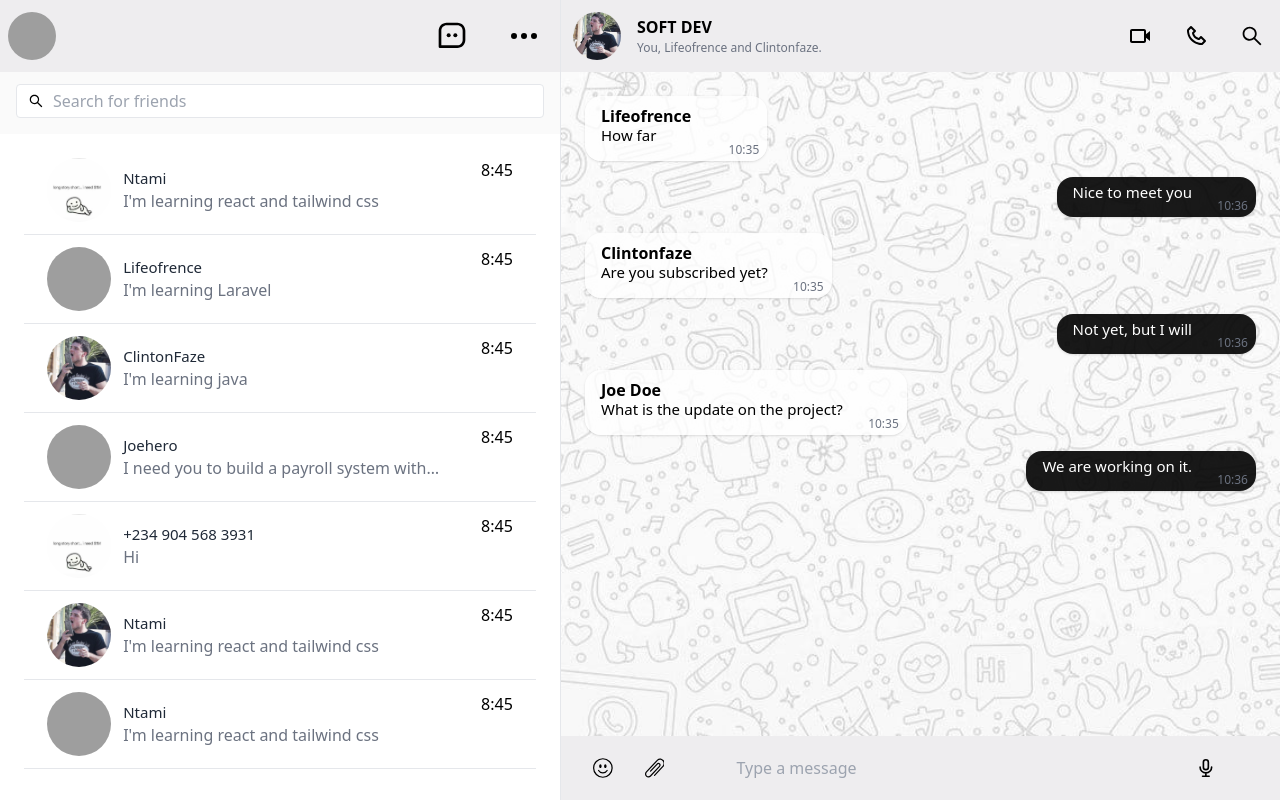
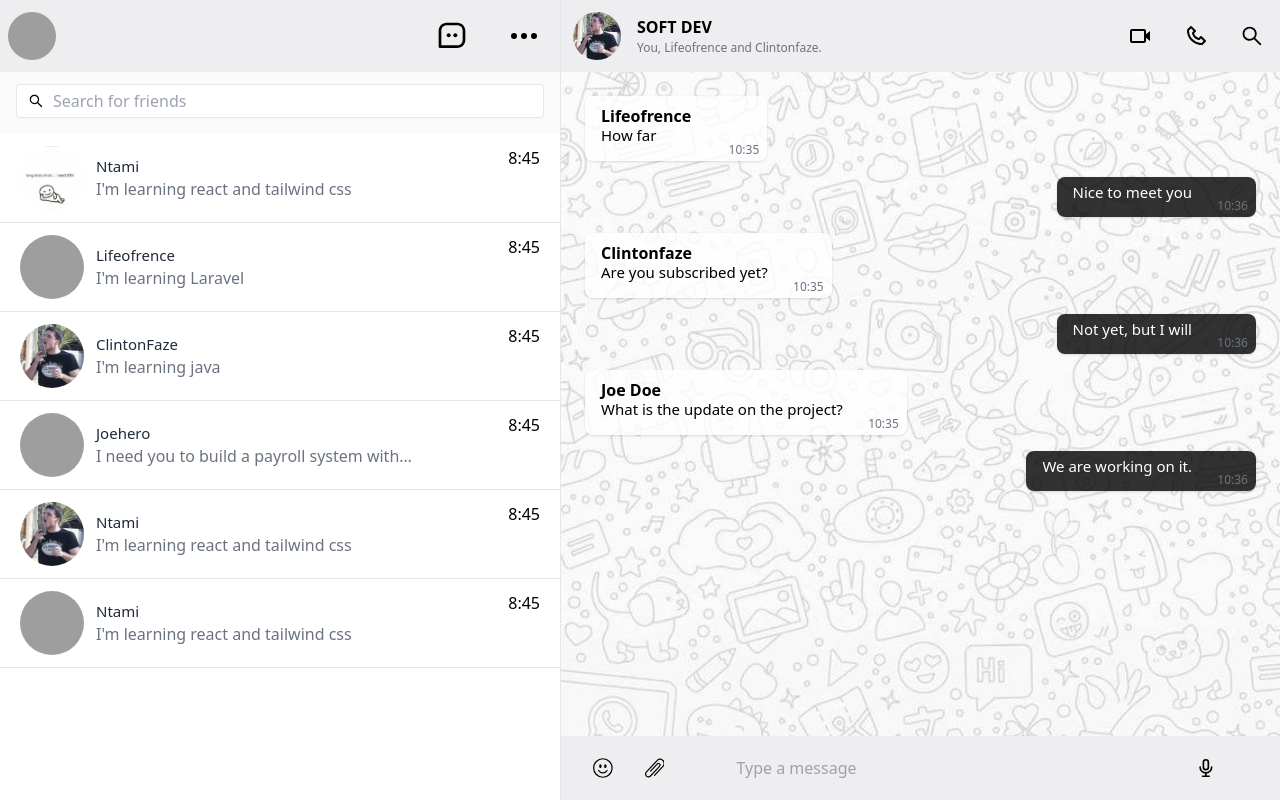
Before and after one commit to ntamiegbe/whatsapp-clone, a React (Vite) app: page / in a window 1280 px wide. Built offline with nearby package versions, Linux system fonts and the light colour scheme; grey boxes are pictures that could not be loaded.

Commit message:
Commit: Minor Changes

```diff
--- a/src/components/Chats.jsx
+++ b/src/components/Chats.jsx
@@ -20,7 +20,7 @@ const Chats = () => {
     },
     {
       message: "Nice to meet you",
-      css1: "bg-black/90 text-white shadow",
+      css1: "bg-black/80 text-white shadow",
       css2: "justify-end",
       timestamp: "10:36",
     },
@@ -33,7 +33,7 @@ const Chats = () => {
     },
     {
       message: "Not yet, but I will",
-      css1: "bg-black/90 text-white shadow",
+      css1: "bg-black/80 text-white shadow",
       css2: "justify-end",
       timestamp: "10:36",
     },
@@ -46,7 +46,7 @@ const Chats = () => {
     },
     {
       message: "We are working on it.",
-      css1: "bg-black/90 text-white shadow",
+      css1: "bg-black/80 text-white shadow",
       css2: "justify-end",
       timestamp: "10:36",
     },
@@ -67,9 +67,9 @@ const Chats = () => {
           </div>
         </div>
         <div className="flex items-center space-x-4">
-          <BiVideo className='w-10 h-10 hover:bg-[#dddcde] p-2 rounded-lg my-2' />
-          <BiPhone className='w-10 h-10 hover:bg-[#dddcde] p-2 rounded-lg my-2' />
-          <AiOutlineSearch className='w-10 h-10 hover:bg-[#dddcde] p-2 rounded-lg my-2' />
+          <BiVideo className='w-10 h-10 hover:bg-[#dddcde] p-2 rounded-lg' />
+          <BiPhone className='w-10 h-10 hover:bg-[#dddcde] p-2 rounded-lg' />
+          <AiOutlineSearch className='w-10 h-10 hover:bg-[#dddcde] p-2 rounded-lg' />
         </div>
       </div>
 
--- a/src/components/Contact.jsx
+++ b/src/components/Contact.jsx
@@ -2,14 +2,14 @@ import React from 'react'
 
 const Contact = ({ img, name, message }) => {
     return (
-        <div className='flex justify-between border-b py-3 px-[1.45rem] hover:bg-[#eeedef]'>
+        <div className='flex justify-between border-b py-3 px-5 hover:bg-[#eeedef]'>
             <div className="flex items-center">
                 <div className="w-16 h-16 flex">
                     <img src={img} alt="" className='object-cover rounded-full w-full' />
                 </div>
                 <div className="pl-3">
                     <h3 className='text-[15px] text-gray-800'>{name}</h3>
-                    <p className='text-gray-500 w-[20rem] truncate'>{message}</p>
+                    <p className='text-gray-500 w-[10rem] md:w-[20rem] truncate'>{message}</p>
                 </div>
             </div>
             <div className="flex h-full justify-end">
--- a/src/components/Contacts.jsx
+++ b/src/components/Contacts.jsx
@@ -29,12 +29,6 @@ const contacts = [
     name: "Joehero",
     message: "I need you to build a payroll system with artificial intelligence",
     id: 4
-  },
-  {
-    img: profile5,
-    name: "+234 904 568 3931",
-    message: "Hi",
-    id: 5
   },
   {
     img: profile3,
@@ -82,7 +76,7 @@ const contacts = [
 
 const Contacts = () => {
   return (
-    <div className='md:px-6 py-3 md:w-[33rem] lg:w-[35rem] h-[80vh]'>
+    <div className='w-full md:w-[33rem] lg:w-[35rem] h-[80vh]'>
       {contacts.map((contact) => <Contact img={contact.img} name={contact.name} message={contact.message} key={contact.id}/>)}
     </div>
   )
--- a/src/components/Message.jsx
+++ b/src/components/Message.jsx
@@ -4,7 +4,7 @@ const Message = ({ css1, css2, name, message, timestamp }) => {
     return (
         <div className={`${css2} flex`}>
             <div
-                className={`${css1} flex flex-col p-2 pr-16 pl-4 m-2 lg:mx-6 rounded-[1rem]  `}
+                className={`${css1} flex flex-col p-2 pr-16 pl-4 m-2 lg:mx-6 rounded-lg  `}
             >
                 <div className="flex flex-col ">
                     {name && <p className="pr-3 font-bold">{name}</p>}
--- a/tailwind.config.cjs
+++ b/tailwind.config.cjs
@@ -3,6 +3,7 @@ module.exports = {
     content: [
     "./src/**/*.{js,jsx,ts,tsx}",
   ],
+  darkMode: "class",
   theme: {
     extend: {},
   },
```
